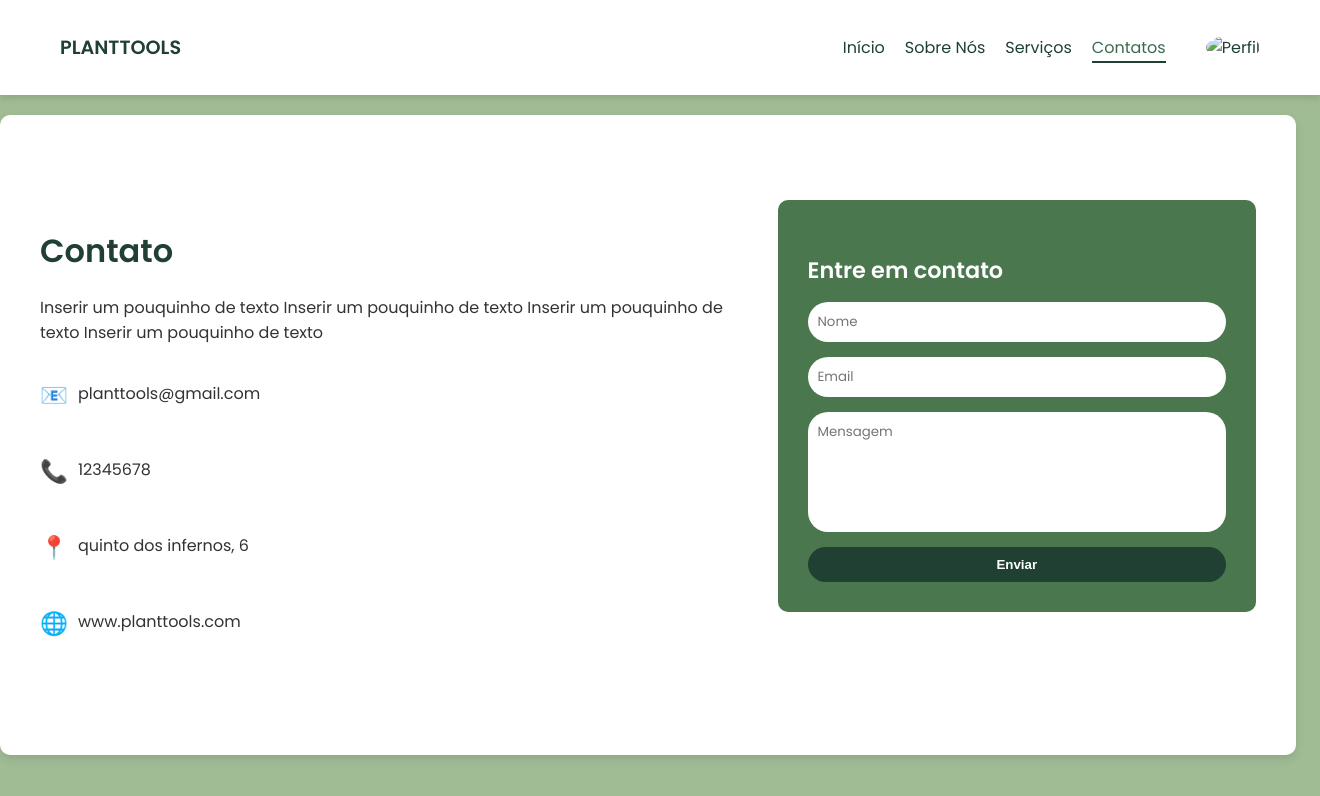
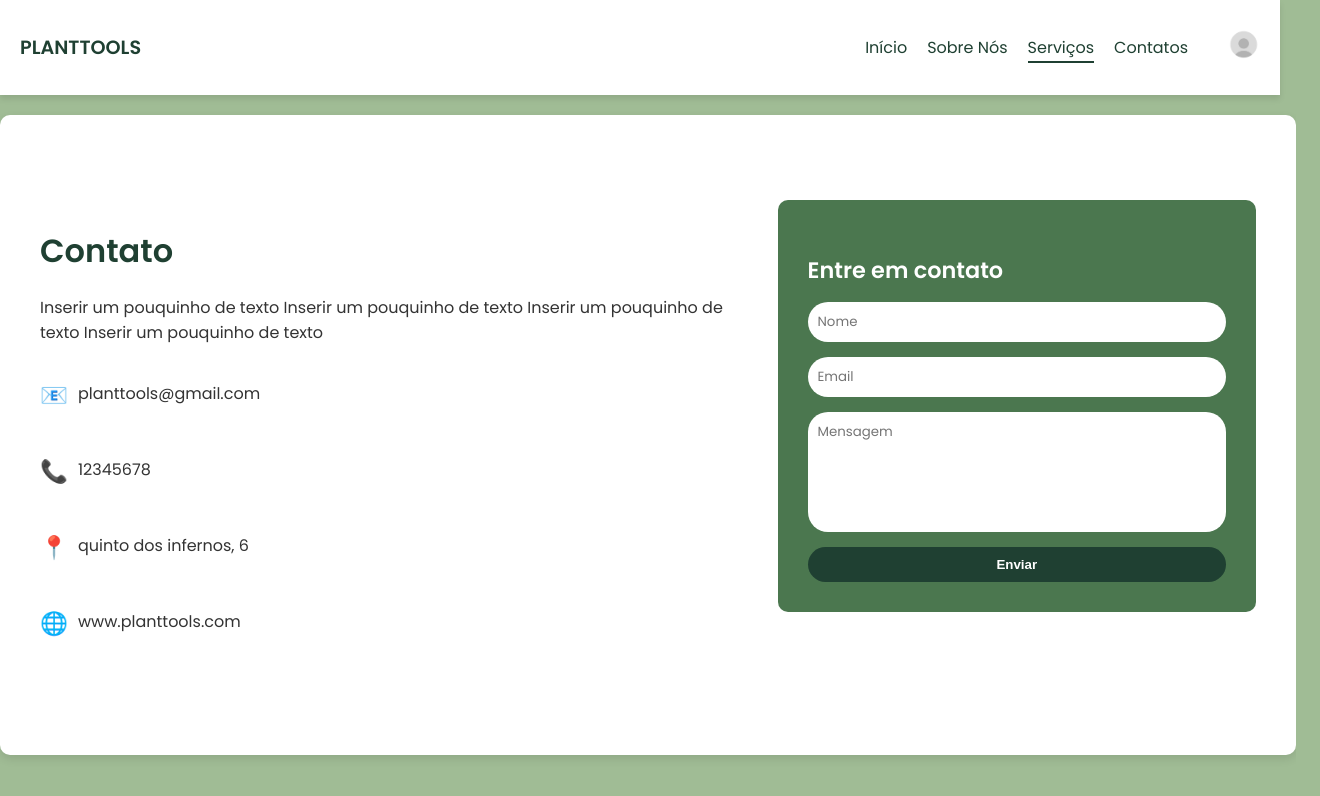
Before and after one commit to FlavioSandri/Planttools, a plain HTML site: page page/contato/contatos.html in a window 1280 px wide. Shown: the whole page, 1320 px wide, since content can reach past the window. Drawn offline with Linux system fonts and the light colour scheme.

Commit message:
correção dos nav

```diff
--- a/page/contato/contatos.css
+++ b/page/contato/contatos.css
@@ -9,16 +9,11 @@ header {
   width: 100%;
   background-color: #ffffff;
   padding: 20px;
-  box-shadow: 0 4px 6px rgba(0, 0, 0, 0.1);
-}
-
-header .container {
-  max-width: 1600px;
-  margin: 0;
-  padding: 0 40px;
   display: flex;
   justify-content: space-between;
   align-items: center;
+  box-shadow: 0 4px 6px rgba(0, 0, 0, 0.1);
+  box-sizing: border-box;
 }
 
 .logo {
@@ -40,12 +35,30 @@ nav a {
   color: #1f4032;
   border-bottom: 2px solid transparent;
   padding-bottom: 2px;
-  transition: all 0.3s ease;
+  position: relative;
+  transition: color 0.3s ease;
 }
 
-nav a:hover,
+nav a::after {
+  content: '';
+  position: absolute;
+  left: 0;
+  bottom: -2px;
+  width: 0;
+  height: 2px;
+  background-color: #1f4032;
+  transition: width 0.3s ease;
+}
+
+nav a:hover {
+  color: #3a6b50;
+}
+
+nav a:hover::after {
+  width: 100%;
+}
+
 nav a.active {
-  color: #3a6b50;
   border-color: #1f4032;
 }
 
--- a/page/contato/contatos.html
+++ b/page/contato/contatos.html
@@ -9,23 +9,22 @@
 </head>
 <body>
   <header>
-    <div class="container">
     <h1 class="logo">PLANTTOOLS</h1>
     <nav>
       <ul>
         <li><a href="../../index.html">Início</a></li>
         <li><a href="../sobre/sobre.html">Sobre Nós</a></li>
-          <li><a href="../servico/servicos.html">Serviços</a></li>
-          <li><a href="contatos.html" class="active">Contatos</a></li>
+        <li><a class="active" href="servicos.html">Serviços</a></li>
+        <li><a href="../contato/contatos.html">Contatos</a></li>
         <div class="profile-menu-container">
-          <img src="img/perfil.png" alt="Perfil" class="profile-icon" id="profileIcon">
+          <img src="/img/perfil.png" alt="Perfil" class="profile-icon" id="profileIcon" />
           <div class="profile-dropdown" id="profileDropdown">
-            <a href="login/index.html">Login</a>
+            <a href="/login/index.html">Login</a>
+            <a href="../planta/planta.html">Planta</a>
           </div>
         </div>
       </ul>
     </nav>
-    </div>
   </header>
 
   <main>
@@ -68,5 +67,6 @@
       </div>
     </section>
   </main>
+  <script src="/script/script.js"></script>
 </body>
 </html>
--- a/page/planta/planta.css
+++ b/page/planta/planta.css
@@ -9,16 +9,11 @@ header {
   width: 100%;
   background-color: #ffffff;
   padding: 20px;
-  box-shadow: 0 4px 6px rgba(0, 0, 0, 0.1);
-}
-
-header .container {
-  max-width: 1600px;
-  margin: 0;
-  padding: 0 40px;
   display: flex;
   justify-content: space-between;
   align-items: center;
+  box-shadow: 0 4px 6px rgba(0, 0, 0, 0.1);
+  box-sizing: border-box;
 }
 
 .logo {
@@ -40,14 +35,33 @@ nav a {
   color: #1f4032;
   border-bottom: 2px solid transparent;
   padding-bottom: 2px;
-  transition: all 0.3s ease;
+  position: relative;
+  transition: color 0.3s ease;
 }
 
-nav a:hover,
+nav a::after {
+  content: '';
+  position: absolute;
+  left: 0;
+  bottom: -2px;
+  width: 0;
+  height: 2px;
+  background-color: #1f4032;
+  transition: width 0.3s ease;
+}
+
+nav a:hover {
+  color: #3a6b50;
+}
+
+nav a:hover::after {
+  width: 100%;
+}
+
 nav a.active {
-  color: #3a6b50;
   border-color: #1f4032;
 }
+
 
 main {
   background-color: #ffffff;
@@ -126,3 +140,54 @@ button {
 button:hover {
   background-color: #3a6b50;
 }
+
+.profile-menu-container {
+  position: relative;
+  display: inline-block;
+  margin-left: 20px;
+}
+
+.profile-icon {
+  width: 32px;
+  height: 32px;
+  border-radius: 50%;
+  cursor: pointer;
+  transition: transform 0.3s ease;
+}
+
+.profile-icon:hover {
+  transform: scale(1.1);
+}
+
+.profile-dropdown {
+  position: absolute;
+  top: 40px;
+  right: 0;
+  background-color: #ffffff;
+  box-shadow: 0 4px 12px rgba(0, 0, 0, 0.1);
+  border-radius: 10px;
+  overflow: hidden;
+  opacity: 0;
+  pointer-events: none;
+  transform: translateY(-10px);
+  transition: opacity 0.3s ease, transform 0.3s ease;
+  z-index: 100;
+}
+
+.profile-dropdown.show {
+  opacity: 1;
+  transform: translateY(0);
+  pointer-events: auto;
+}
+
+.profile-dropdown a {
+  display: block;
+  padding: 10px 20px;
+  text-decoration: none;
+  color: #1f4032;
+  transition: background 0.2s;
+}
+
+.profile-dropdown a:hover {
+  background-color: #d2edc3;
+}
```
Also changed, not shown: index.html (+1 -1 lines), page/planta/planta.html (+6 -6 lines), img/vaso1.png (added). Lines whose indentation alone changed are shown as unchanged.
